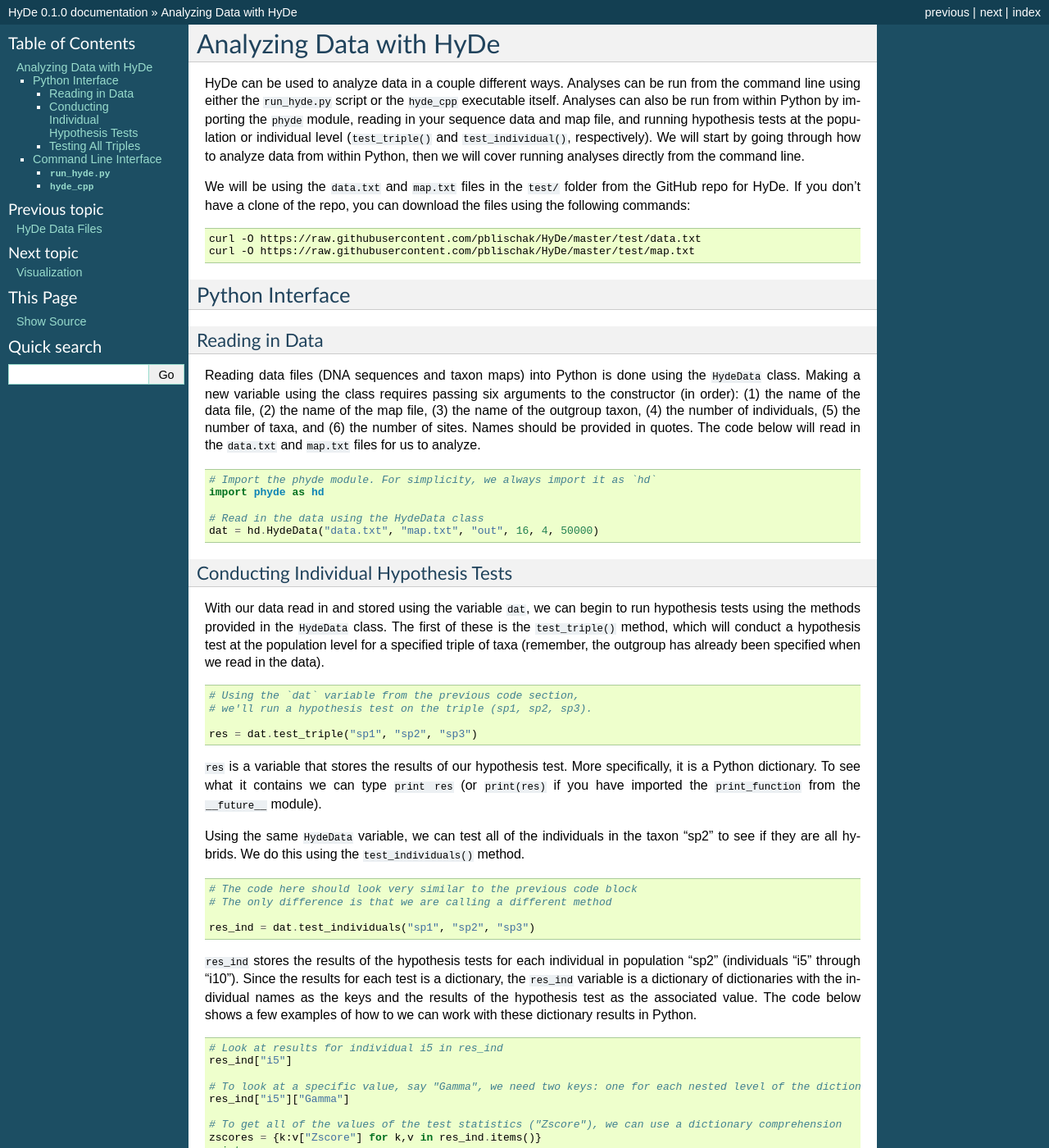
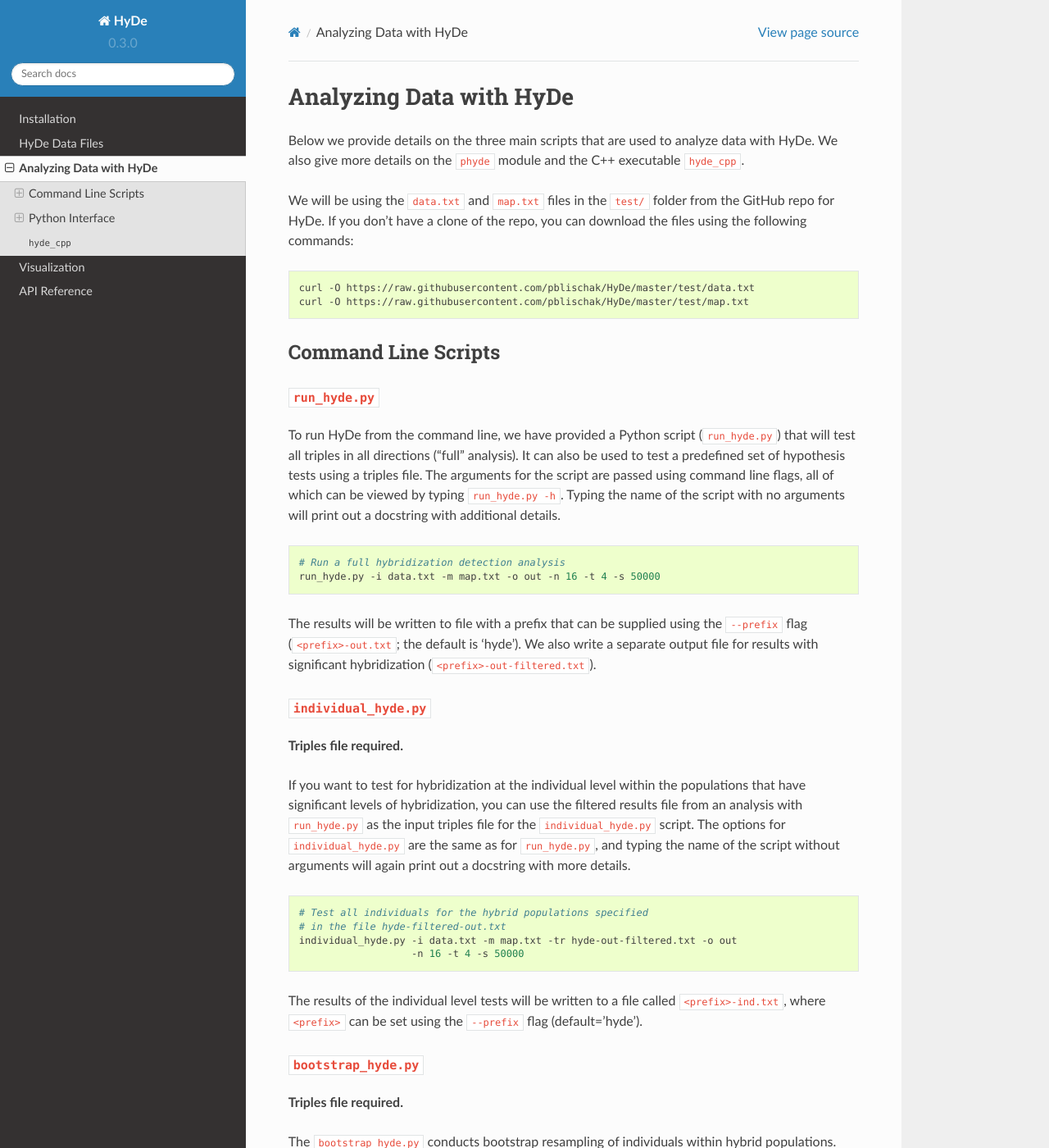
Before and after one commit to pblischak/HyDe, a Sphinx documentation site: the page built from docs/analyze.rst, in a window 1280 px wide and 1400 px high. Shown: the whole window at 82% size. Built offline with Sphinx 7.4.7 and the Read the Docs theme 2.0.0, drawn with Linux system fonts in a browser that asks for light colours; some of the changed text lies outside the part shown.

Commit message:
updating docs for new version

```diff
--- a/README.rst
+++ b/README.rst
@@ -45,7 +45,7 @@ You can also use a results file from a previous analysis as a triples file.
 For example, you can use the filtered results from the ``run_hyde.py`` script so that
 you only run analyses on triples that have significant levels of hybridization.
 If you only have a few hypotheses that you want to test, then you can also pass
-a triples file to `run_hyde.py` and it will only test those hypotheses rather than
+a triples file to ``run_hyde.py`` and it will only test those hypotheses rather than
 testing everything.
 
 Getting help
--- a/docs/analyze.rst
+++ b/docs/analyze.rst
@@ -5,12 +5,8 @@
 Analyzing Data with HyDe
 ========================
 
-HyDe can be used to analyze data in a couple different ways. Analyses can be run from the command line
-using either the ``run_hyde.py`` script or the ``hyde_cpp`` executable itself. Analyses can also be run
-from within Python by importing the ``phyde`` module, reading in your sequence data and map file, and
-running hypothesis tests at the population or individual level
-(``test_triple()`` and ``test_individual()``, respectively). We will start by going through
-how to analyze data from within Python, then we will cover running analyses directly from the command line.
+Below we provide details on the three main scripts that are used to analyze data with HyDe.
+We also give more details on the ``phyde`` module and the C++ executable ``hyde_cpp``.
 
 We will be using the ``data.txt`` and ``map.txt`` files in the ``test/`` folder from
 the GitHub repo for HyDe. If you don't have a clone of the repo, you can download
@@ -20,6 +16,71 @@ the files using the following commands:
 
   curl -O https://raw.githubusercontent.com/pblischak/HyDe/master/test/data.txt
   curl -O https://raw.githubusercontent.com/pblischak/HyDe/master/test/map.txt
+
+Command Line Scripts
+--------------------
+
+``run_hyde.py``
+^^^^^^^^^^^^^^^
+
+To run HyDe from the command line, we have provided a Python script (``run_hyde.py``) that will
+test all triples in all directions ("full" analysis).
+It can also be used to test a predefined set of hypothesis tests using a triples file.
+The arguments for the script are passed using command line flags, all of which can be viewed
+by typing ``run_hyde.py -h``. Typing the name of the script with no arguments will print
+out a docstring with additional details.
+
+.. code:: bash
+
+  # Run a full hybridization detection analysis
+  run_hyde.py -i data.txt -m map.txt -o out -n 16 -t 4 -s 50000
+
+The results will be written to file with a prefix that can be supplied
+using the ``--prefix`` flag (``<prefix>-out.txt``; the default is 'hyde').
+We also write a separate output file for results with significant hybridization
+(``<prefix>-out-filtered.txt``).
+
+``individual_hyde.py``
+^^^^^^^^^^^^^^^^^^^^^^
+
+**Triples file required.**
+
+If you want to test for hybridization at the individual level within the populations
+that have significant levels of hybridization, you can use the filtered results file from
+an analysis with ``run_hyde.py`` as the input triples file for the ``individual_hyde.py``
+script. The options for ``individual_hyde.py`` are the same as for ``run_hyde.py``,
+and typing the name of the script without arguments will again print out a
+docstring with more details.
+
+.. code:: bash
+
+  # Test all individuals for the hybrid populations specified
+  # in the file hyde-filtered-out.txt
+  individual_hyde.py -i data.txt -m map.txt -tr hyde-out-filtered.txt -o out
+                     -n 16 -t 4 -s 50000
+
+The results of the individual level tests will be written to a file called ``<prefix>-ind.txt``,
+where ``<prefix>`` can be set using the ``--prefix`` flag (default='hyde').
+
+``bootstrap_hyde.py``
+^^^^^^^^^^^^^^^^^^^^^
+
+**Triples file required.**
+
+The ``bootstrap_hyde.py`` conducts bootstrap resampling of individuals within
+hybrid populations. The arguments are the same as the ``individual_hyde.py`` script
+with the addition of specifying the number of bootstrap replicates (``--reps=<#reps>``; default=100).
+
+.. code:: bash
+
+  # Bootstrap resample individuals within hybrid populations
+  # specified in hyde-out-filtered.txt
+  bootstrap_hyde.py -i data.txt -m map.txt -tr hyde-out-filtered.txt -o out
+                    -n 16 -t 4 -s 50000 --reps 200
+
+The output file is named ``hyde-boot.txt``, but again this can be changed using the
+``--prefix`` argument. Bootstrap replicates for each triple are separated by a line
+with four pound symbols and a newline ("####\\n"; match this pattern to split results).
 
 Python Interface
 ----------------
@@ -97,52 +158,28 @@ that will call the ``hyde_cpp`` executable and will return the result back to Py
 The ``run_hyde()`` function will return the main results as a HydeResult object. If you conduct bootstrapping,
 it will also return a Bootstrap object. Using the ``run_hyde()`` function is similar to making a HydeData
 object and the arguments are in the same order (data file, map file, outgroup,
-number of individuals, number of taxa, and number of sites). To run bootstrapping,
-add the ``bootReps=<#BOOTREPS>`` argument.
+number of individuals, number of taxa, and number of sites).
 
 .. code:: py
 
   # Import the phyde module if you need to do so
   # import phyde as hd
 
-  # If you aren't doing any bootstrapping, run_hyde() will only return a HydeResult object
+  # run_hyde() tests all triples and returns a HydeResult object
   res = hd.run_hyde("data.txt", "map.txt", "out", 16, 4, 50000)
 
-  # If you do run bootstrapping, run_hyde() will return a HydeResult and a Bootstrap object
-  res, boot = hd.run_hyde("data.txt", "map.txt", "out", 16, 4, 50000, bootReps=100)
-
-The results from using the ``run_hyde()`` function are also written to file
-(``hyde-result.txt`` for the main results and ``hyde-boot.txt`` for the bootstrap replicates).
-You can change the "hyde" prefix by supplying an extra argument, ``prefix="<PREFIX>"``, to ``run_hyde()``.
+The results from using the ``run_hyde()`` function are also written to file (``hyde-out.txt``).
+You can change the 'hyde' prefix by supplying an extra argument, ``prefix="<PREFIX>"``, to ``run_hyde()``.
 
 More detailed documentation on the HydeData, HydeResult, and Bootstrap classes can be found in the :ref:`API`.
 
-Command Line Interface
-----------------------
-
-``run_hyde.py``
-^^^^^^^^^^^^^^^
-
-To run HyDe from the command line, we have provided a Python script (``run_hyde.py``) that will
-test all triples in the same way that the ``run_hyde()`` function does from within Python.
-The arguments for the script are passed using command line flags, all of which can be viewed
-by typing ``run_hyde.py -h``.
-
-.. code:: bash
-
-  # Run HyDe with 100 bootstrap reps
-  run_hyde.py -i data.txt -m map.txt -o out -n 16 -t 4 -s 50000 -b 100
-
-The results will again be written to files with a prefix that can be supplied
-using the ``--prefix`` flag (the default is 'hyde').
-
 ``hyde_cpp``
-^^^^^^^^^^^^
+------------
 
 If the Python module is not working for some reason (e.g., installation problems),
 the ``hyde_cpp`` executable can actually function as a standalone program for
 conducting hybridization detection analyses. It takes the same command line options
-as the ``run_hyde.py`` script and outputs the same files. A makefile to compile the
+as the ``run_hyde.py`` script and outputs the same files. A Makefile to compile the
 executable is provided in the main HyDe folder.
 
 .. code:: bash
@@ -150,5 +187,5 @@ executable is provided in the main HyDe folder.
   # View options using -h
   hyde_cpp -h
 
-  # Run HyDe with 100 bootstrap reps with hyde_cpp
-  hyde_cpp -i data.txt -m map.txt -o out -n 16 -t 4 -s 50000 -b 100
+  # Run hybridization detection analysis with hyde_cpp
+  hyde_cpp -i data.txt -m map.txt -o out -n 16 -t 4 -s 50000
--- a/docs/conf.py
+++ b/docs/conf.py
@@ -55,9 +55,9 @@ author = u'Paul Blischak and Laura Kubatko'
 # built documents.
 #
 # The short X.Y version.
-version = u'0.1.0'
+version = u'0.3.0'
 # The full version, including alpha/beta/rc tags.
-release = u'0.1.0'
+release = u'0.3.0'
 
 # The language for content autogenerated by Sphinx. Refer to documentation
 # for a list of supported languages.
@@ -83,7 +83,10 @@ todo_include_todos = False
 # The theme to use for HTML and HTML Help pages.  See the documentation for
 # a list of builtin themes.
 #
-html_theme = 'default'
+#html_theme = 'default'
+import sphinx_rtd_theme
+html_theme = "sphinx_rtd_theme"
+html_theme_path = [sphinx_rtd_theme.get_html_theme_path()]
 
 # Theme options are theme-specific and customize the look and feel of a theme
 # further.  For a list of options available for each theme, see the
--- a/docs/input_files.rst
+++ b/docs/input_files.rst
@@ -69,13 +69,14 @@ all individuals in a particular taxon grouped together sequentially.
   IndN  PopM
 
 Triples file
-============
+------------
 
 Each of the Python scripts that are part of HyDe take a file
 of triples that are to be tested for hybridization. The format of this triples
 file is a three column table where each row is a triple to be tested. Column one
 of the table is parent one, column two is the putative hybrid,
 and column three is parent two.
+You can name the populations anything you like as long as the name doesn't have spaces.
 
 .. code::
 
```
Also changed, not shown: docs/index.rst (+47 -4 lines).
